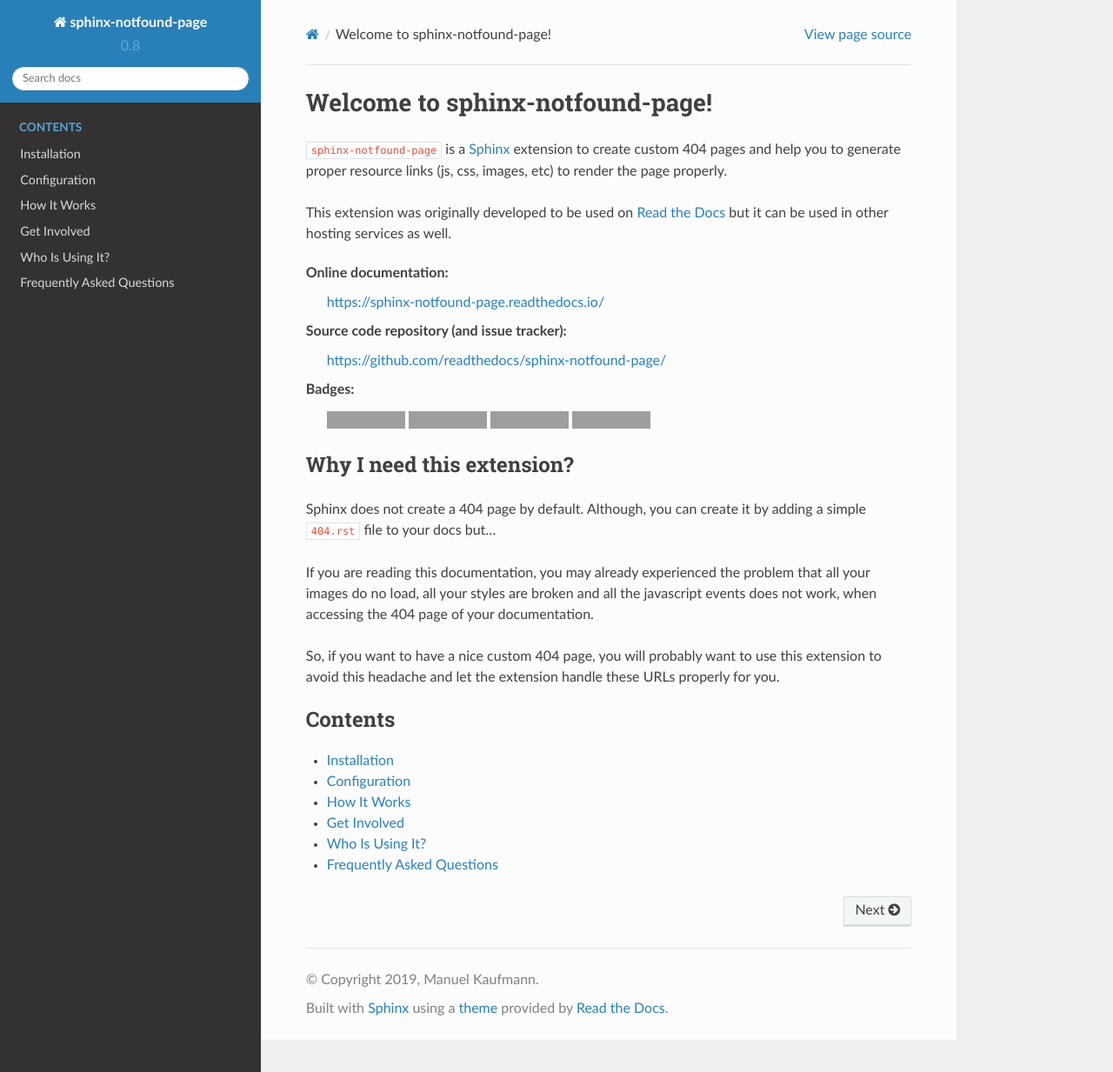
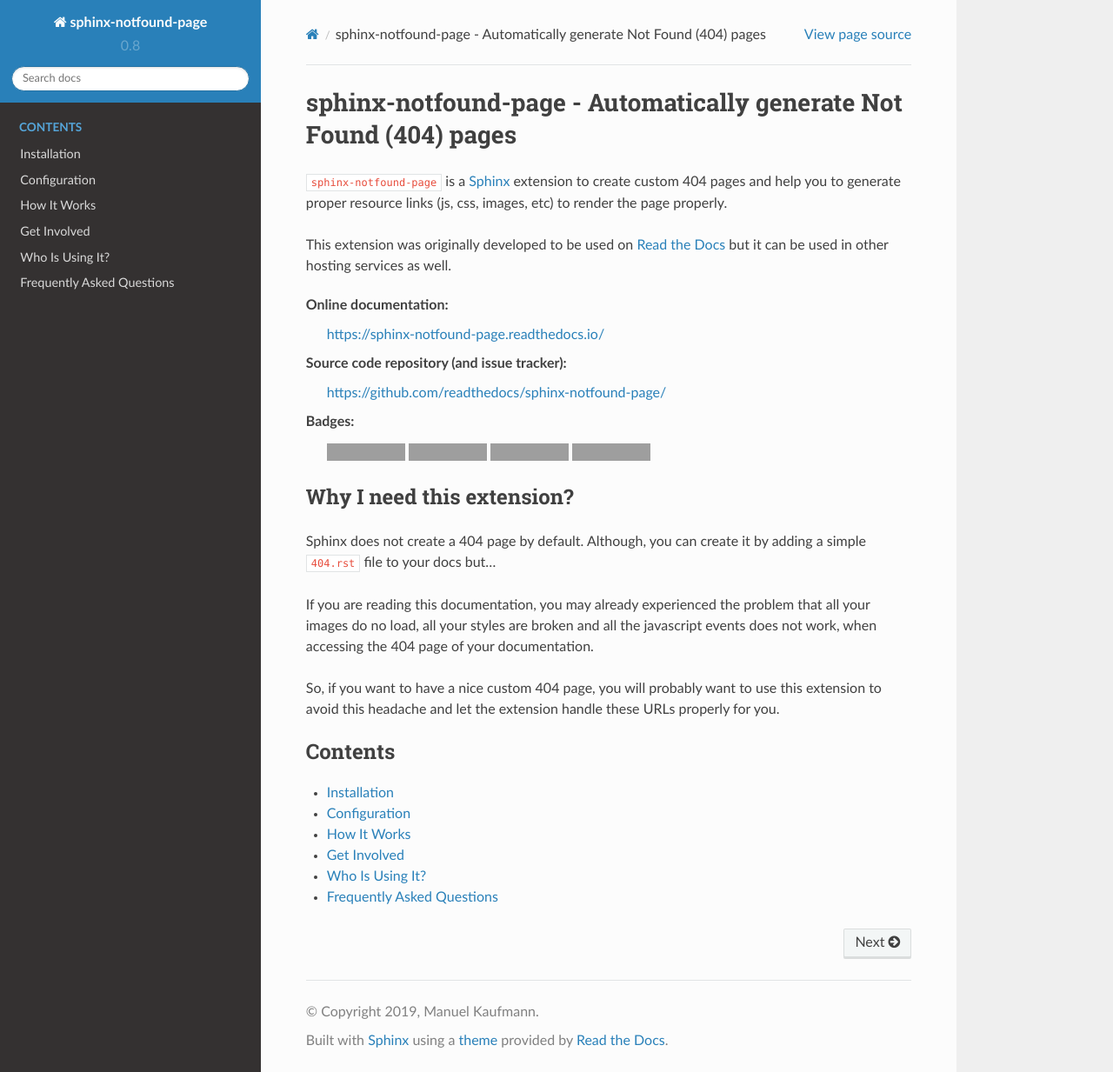
Before and after one commit to readthedocs/sphinx-notfound-page, a Sphinx documentation site: the page built from docs/index.rst, in a window 1280 px wide and 1233 px high. Shown: the whole window at 87% size. Built offline with Sphinx 7.4.7 and the Read the Docs theme 2.0.0, drawn with Linux system fonts in a browser that asks for light colours; pages that are not in the unit, such as notebooks, are missing from menus; grey boxes are pictures that could not be loaded.

Commit message:
Improve SEO of title

```diff
--- a/docs/index.rst
+++ b/docs/index.rst
@@ -1,5 +1,5 @@
-Welcome to sphinx-notfound-page!
-================================
+sphinx-notfound-page - Automatically generate Not Found (404) pages
+===================================================================
 
 ``sphinx-notfound-page`` is a Sphinx_ extension to create custom 404 pages and help you to generate proper resource links (js, css, images, etc) to render the page properly.
 
```
